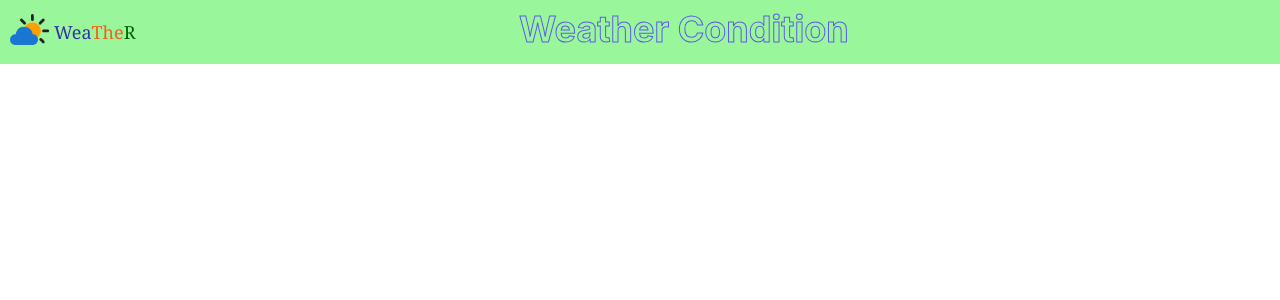
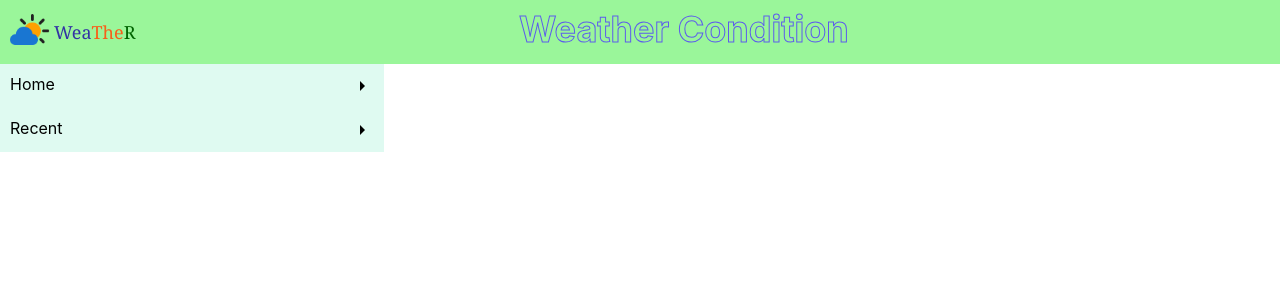
Before and after one commit to Poonamminde/weather-app, a React (Create React App) app: page / in a window 1280 px wide. Shown: the top 300 px of the page. Built offline with nearby package versions, Linux system fonts and the light colour scheme.

Commit message:
aside section

```diff
--- a/package.json
+++ b/package.json
@@ -3,6 +3,10 @@
   "version": "0.1.0",
   "private": true,
   "dependencies": {
+    "@emotion/react": "^11.11.4",
+    "@emotion/styled": "^11.11.5",
+    "@mui/icons-material": "^5.15.15",
+    "@mui/material": "^5.15.15",
     "@testing-library/jest-dom": "^5.17.0",
     "@testing-library/react": "^13.4.0",
     "@testing-library/user-event": "^13.5.0",
--- a/src/App.js
+++ b/src/App.js
@@ -1,10 +1,12 @@
 import Head from "./components/head";
+import Aside from "./components/aside";
 import "./App.css";
 
 function App() {
   return (
     <div className="App">
       <Head />
+      <Aside />
     </div>
   );
 }
--- /dev/null
+++ b/src/components/aside/index.css
@@ -0,0 +1,12 @@
+.aside-container {
+  width: 30%;
+  background-color: rgb(223, 250, 241);
+}
+.aside-section {
+  padding: 10px;
+  display: flex;
+  justify-content: space-between;
+}
+.aside-section:hover {
+  background-color: rgb(216, 248, 152);
+}
--- /dev/null
+++ b/src/components/aside/index.js
@@ -0,0 +1,20 @@
+import React from "react";
+import ArrowRightIcon from "@mui/icons-material/ArrowRight";
+import "./index.css";
+
+const index = () => {
+  return (
+    <div className="aside-container">
+      <div className="aside-section">
+        <div>Home</div>
+        <ArrowRightIcon />
+      </div>
+      <div className="aside-section">
+        <div>Recent</div>
+        <ArrowRightIcon />
+      </div>
+    </div>
+  );
+};
+
+export default index;
```
Also changed, not shown: 1 other file (tests, documents, lock files or other folders).
